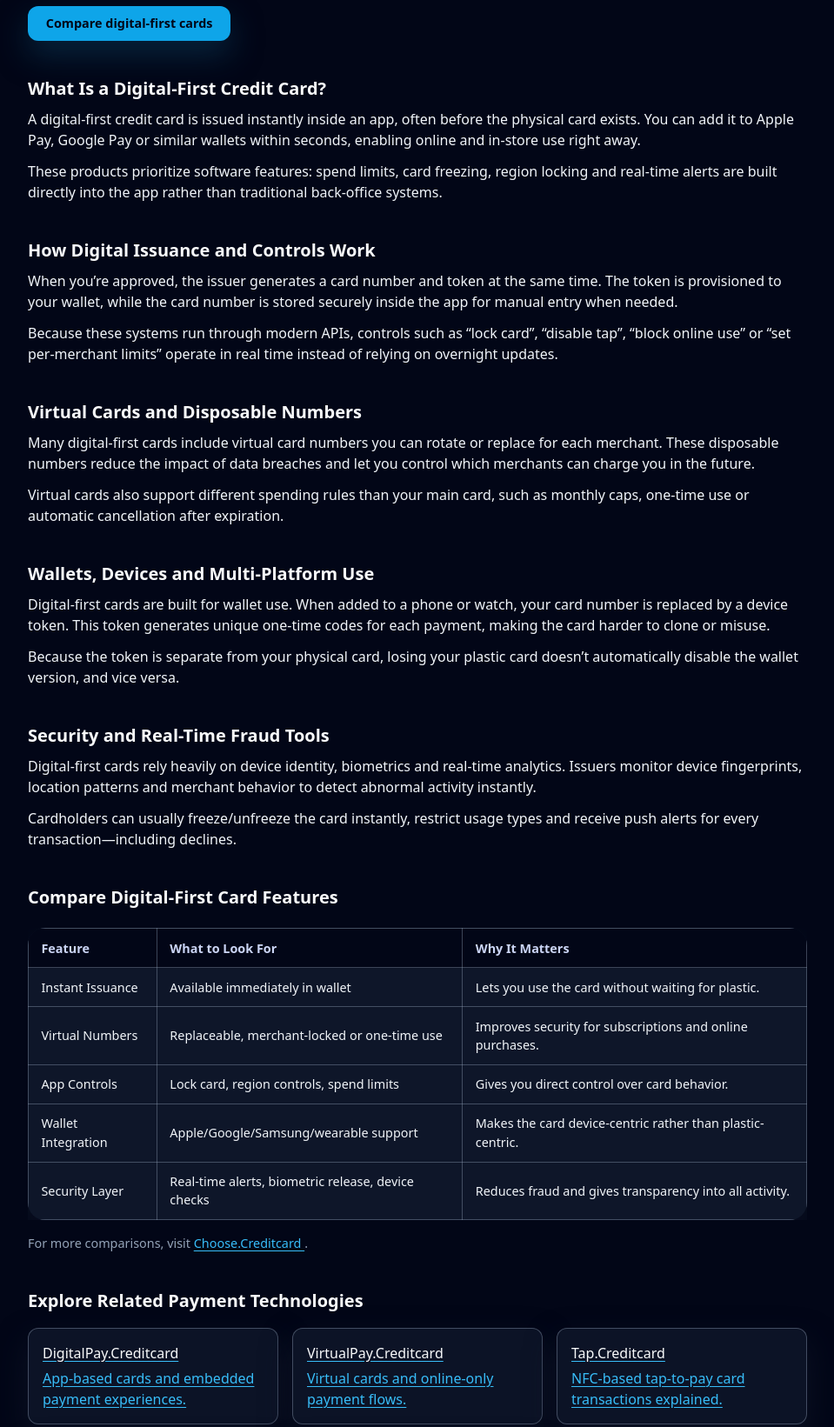
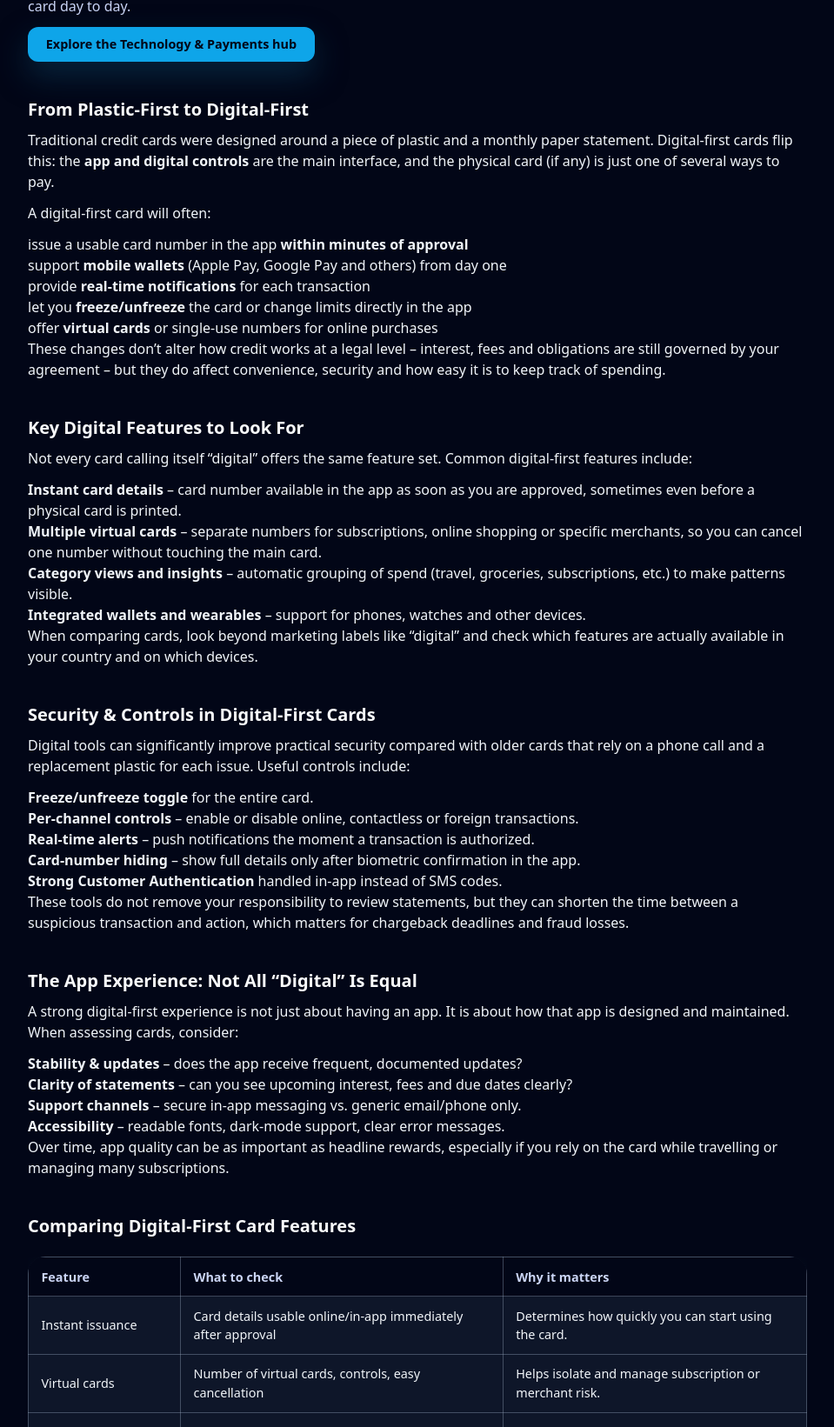
Before and after one commit to ChooseCreditCard/digi.creditcard, a plain HTML site: page index.html in a window 1280 px wide. Shown: the part 313-1954 px from the top of the page at 87% size, without its empty margins (160-1119 px from the left). Drawn offline with nearby package versions, Linux system fonts and the light colour scheme.

Commit message:
Update index.html

````diff
--- a/index.html
+++ b/index.html
@@ -4,22 +4,22 @@
   <meta charset="UTF-8" />
   <meta name="viewport" content="width=device-width, initial-scale=1" />
 
-  <title>Digi.Creditcard – Digital-First Credit Cards & App-Based Payments</title>
-  <meta name="description" content="How digital-first credit cards work: instant issuance, virtual numbers, in-app controls, security layers and how digital wallets interact with the card network." />
+  <title>Digi.Creditcard – Digital-First Credit Cards & Apps Explained</title>
+  <meta name="description" content="What makes a credit card “digital-first”? Learn how card apps, virtual cards, wallets, notifications and security features work together in modern digital credit cards." />
   <meta name="robots" content="index,follow" />
   <link rel="canonical" href="https://digi.creditcard/" />
 
   <!-- Open Graph -->
-  <meta property="og:title" content="Digi.Creditcard – Digital-First Cards Explained" />
-  <meta property="og:description" content="Neutral overview of digital-first card features: instant issuance, app controls, virtual cards, tokenization and wallet compatibility." />
+  <meta property="og:title" content="Digi.Creditcard – Digital-First Credit Cards & Apps Explained" />
+  <meta property="og:description" content="Independent overview of digital-first credit cards: apps, virtual cards, wallets, instant issuance and security controls – in plain language." />
   <meta property="og:type" content="website" />
   <meta property="og:url" content="https://digi.creditcard/" />
   <meta property="og:image" content="https://choose.creditcard/preview.png?utm_source=digi.creditcard&utm_medium=referral&utm_campaign=og_image" />
 
   <!-- Twitter -->
   <meta name="twitter:card" content="summary_large_image" />
-  <meta name="twitter:title" content="Digi.Creditcard – Digital-First Cards Explained" />
-  <meta name="twitter:description" content="Learn how digital-first & app-based credit cards work: from instant provisioning to virtual cards and per-transaction controls." />
+  <meta name="twitter:title" content="Digi.Creditcard – Digital-First Credit Cards & Apps Explained" />
+  <meta name="twitter:description" content="How modern digital credit cards work: apps, notifications, virtual cards, wallets and security – explained without issuer marketing language." />
   <meta name="twitter:image" content="https://choose.creditcard/preview.png?utm_source=digi.creditcard&utm_medium=referral&utm_campaign=twitter_image" />
 
   <!-- GA4 -->
@@ -31,200 +31,259 @@
     gtag('config', 'G-64FE63JQ3H');
   </script>
 
-  <!-- Tailwind -->
+  <!-- Tailwind for utility classes -->
   <script src="https://cdn.tailwindcss.com"></script>
 
-  <!-- Shared CSS -->
+  <!-- Shared minisite styles -->
   <link rel="stylesheet" href="./styles.css" />
 </head>
+
 <body class="bg-slate-950 text-slate-100">
-
   <header class="site-header">
     <div class="nav-inner max-w-6xl">
       <div class="brand">
         <div class="cc-logo">CC</div>
         <div class="brand-text">
           <div class="brand-title">Digi.Creditcard</div>
-          <div class="brand-subtitle">Digital-First Card Technology</div>
+          <div class="brand-subtitle">Digital-First Credit Cards Explained</div>
         </div>
       </div>
-      <nav class="nav-links">
+      <nav class="nav-links" aria-label="Page navigation">
         <a href="#overview">Overview</a>
-        <a href="#mechanics">How It Works</a>
-        <a href="#compare">Compare</a>
+        <a href="#features">Digital Features</a>
+        <a href="#security">Security</a>
+        <a href="#apps">App Experience</a>
       </nav>
     </div>
   </header>
 
   <main class="cc-page">
-
+    <!-- Breadcrumb -->
     <div class="cc-breadcrumb">
       <a href="https://choose.creditcard/?utm_source=digi.creditcard&utm_medium=referral&utm_campaign=breadcrumb">Home</a>
       &nbsp;›&nbsp;
       Digi.Creditcard
     </div>
 
-    <!-- HERO -->
+    <!-- Hero -->
     <section class="hero">
       <div class="hero-content">
-        <h1>What Digital-First Credit Cards Actually Do</h1>
+        <h1>What Makes a Credit Card “Digital-First”?</h1>
         <p class="hero-lead">
-          Digital-first cards are designed for phones and apps, not plastic. This page explains instant issuance, virtual cards, wallet compatibility, security controls and how these features differ from traditional cards.
+          Many cards now advertise a “digital experience” – instant issuance, in-app controls, wallets,
+          alerts and virtual numbers. This page explains what that actually means, which features to look
+          for, and how digital tools can change how you use a credit card day to day.
         </p>
-
-        <a class="cta" href="https://choose.creditcard/?utm_source=digi.creditcard&utm_medium=referral&utm_campaign=hero_cta">
-          Compare digital-first cards
+        <a class="cta" href="https://choose.creditcard/technology/?utm_source=digi.creditcard&utm_medium=referral&utm_campaign=hero_cta">
+          Explore the Technology &amp; Payments hub
         </a>
       </div>
     </section>
 
-    <!-- CONTENT -->
+    <!-- Overview -->
     <section id="overview" class="section">
-      <h2>What Is a Digital-First Credit Card?</h2>
-      <p>A digital-first credit card is issued instantly inside an app, often before the physical card exists. You can add it to Apple Pay, Google Pay or similar wallets within seconds, enabling online and in-store use right away.</p>
-      <p>These products prioritize software features: spend limits, card freezing, region locking and real-time alerts are built directly into the app rather than traditional back-office systems.</p>
+      <h2>From Plastic-First to Digital-First</h2>
+      <p>
+        Traditional credit cards were designed around a piece of plastic and a monthly paper statement.
+        Digital-first cards flip this: the <strong>app and digital controls</strong> are the main interface,
+        and the physical card (if any) is just one of several ways to pay.
+      </p>
+      <p>
+        A digital-first card will often:
+      </p>
+      <ul>
+        <li>issue a usable card number in the app <strong>within minutes of approval</strong></li>
+        <li>support <strong>mobile wallets</strong> (Apple Pay, Google Pay and others) from day one</li>
+        <li>provide <strong>real-time notifications</strong> for each transaction</li>
+        <li>let you <strong>freeze/unfreeze</strong> the card or change limits directly in the app</li>
+        <li>offer <strong>virtual cards</strong> or single-use numbers for online purchases</li>
+      </ul>
+      <p>
+        These changes don’t alter how credit works at a legal level – interest, fees and obligations are
+        still governed by your agreement – but they do affect convenience, security and how easy it is to
+        keep track of spending.
+      </p>
     </section>
 
-    <section id="mechanics" class="section">
-      <h2>How Digital Issuance and Controls Work</h2>
-      <p>When you’re approved, the issuer generates a card number and token at the same time. The token is provisioned to your wallet, while the card number is stored securely inside the app for manual entry when needed.</p>
-      <p>Because these systems run through modern APIs, controls such as “lock card”, “disable tap”, “block online use” or “set per-merchant limits” operate in real time instead of relying on overnight updates.</p>
+    <!-- Digital Features -->
+    <section id="features" class="section">
+      <h2>Key Digital Features to Look For</h2>
+      <p>
+        Not every card calling itself “digital” offers the same feature set. Common digital-first features include:
+      </p>
+      <ul>
+        <li>
+          <strong>Instant card details</strong> – card number available in the app as soon as you are approved,
+          sometimes even before a physical card is printed.
+        </li>
+        <li>
+          <strong>Multiple virtual cards</strong> – separate numbers for subscriptions, online shopping or specific merchants,
+          so you can cancel one number without touching the main card.
+        </li>
+        <li>
+          <strong>Category views and insights</strong> – automatic grouping of spend (travel, groceries, subscriptions,
+          etc.) to make patterns visible.
+        </li>
+        <li>
+          <strong>Integrated wallets and wearables</strong> – support for phones, watches and other devices.
+        </li>
+      </ul>
+      <p>
+        When comparing cards, look beyond marketing labels like “digital” and check which features are actually
+        available in your country and on which devices.
+      </p>
     </section>
 
-    <section class="section">
-      <h2>Virtual Cards and Disposable Numbers</h2>
-      <p>Many digital-first cards include virtual card numbers you can rotate or replace for each merchant. These disposable numbers reduce the impact of data breaches and let you control which merchants can charge you in the future.</p>
-      <p>Virtual cards also support different spending rules than your main card, such as monthly caps, one-time use or automatic cancellation after expiration.</p>
+    <!-- Security -->
+    <section id="security" class="section">
+      <h2>Security &amp; Controls in Digital-First Cards</h2>
+      <p>
+        Digital tools can significantly improve practical security compared with older cards that rely on
+        a phone call and a replacement plastic for each issue. Useful controls include:
+      </p>
+      <ul>
+        <li><strong>Freeze/unfreeze toggle</strong> for the entire card.</li>
+        <li><strong>Per-channel controls</strong> – enable or disable online, contactless or foreign transactions.</li>
+        <li><strong>Real-time alerts</strong> – push notifications the moment a transaction is authorized.</li>
+        <li><strong>Card-number hiding</strong> – show full details only after biometric confirmation in the app.</li>
+        <li><strong>Strong Customer Authentication</strong> handled in-app instead of SMS codes.</li>
+      </ul>
+      <p>
+        These tools do not remove your responsibility to review statements, but they can shorten the time between
+        a suspicious transaction and action, which matters for chargeback deadlines and fraud losses.
+      </p>
     </section>
 
-    <section class="section">
-      <h2>Wallets, Devices and Multi-Platform Use</h2>
-      <p>Digital-first cards are built for wallet use. When added to a phone or watch, your card number is replaced by a device token. This token generates unique one-time codes for each payment, making the card harder to clone or misuse.</p>
-      <p>Because the token is separate from your physical card, losing your plastic card doesn’t automatically disable the wallet version, and vice versa.</p>
+    <!-- App Experience -->
+    <section id="apps" class="section">
+      <h2>The App Experience: Not All “Digital” Is Equal</h2>
+      <p>
+        A strong digital-first experience is not just about having an app. It is about how that app is designed
+        and maintained. When assessing cards, consider:
+      </p>
+      <ul>
+        <li><strong>Stability &amp; updates</strong> – does the app receive frequent, documented updates?</li>
+        <li><strong>Clarity of statements</strong> – can you see upcoming interest, fees and due dates clearly?</li>
+        <li><strong>Support channels</strong> – secure in-app messaging vs. generic email/phone only.</li>
+        <li><strong>Accessibility</strong> – readable fonts, dark-mode support, clear error messages.</li>
+      </ul>
+      <p>
+        Over time, app quality can be as important as headline rewards, especially if you rely on the card
+        while travelling or managing many subscriptions.
+      </p>
     </section>
 
+    <!-- Comparison-style table -->
     <section class="section">
-      <h2>Security and Real-Time Fraud Tools</h2>
-      <p>Digital-first cards rely heavily on device identity, biometrics and real-time analytics. Issuers monitor device fingerprints, location patterns and merchant behavior to detect abnormal activity instantly.</p>
-      <p>Cardholders can usually freeze/unfreeze the card instantly, restrict usage types and receive push alerts for every transaction—including declines.</p>
-    </section>
-
-    <!-- TABLE -->
-    <section id="compare" class="section">
-      <h2>Compare Digital-First Card Features</h2>
-
+      <h2>Comparing Digital-First Card Features</h2>
       <div class="table-wrap">
         <table class="table">
           <thead>
             <tr>
               <th>Feature</th>
-              <th>What to Look For</th>
-              <th>Why It Matters</th>
+              <th>What to check</th>
+              <th>Why it matters</th>
             </tr>
           </thead>
           <tbody>
             <tr>
-              <td>Instant Issuance</td>
-              <td>Available immediately in wallet</td>
-              <td>Lets you use the card without waiting for plastic.</td>
+              <td>Instant issuance</td>
+              <td>Card details usable online/in-app immediately after approval</td>
+              <td>Determines how quickly you can start using the card.</td>
             </tr>
             <tr>
-              <td>Virtual Numbers</td>
-              <td>Replaceable, merchant-locked or one-time use</td>
-              <td>Improves security for subscriptions and online purchases.</td>
+              <td>Virtual cards</td>
+              <td>Number of virtual cards, controls, easy cancellation</td>
+              <td>Helps isolate and manage subscription or merchant risk.</td>
             </tr>
             <tr>
-              <td>App Controls</td>
-              <td>Lock card, region controls, spend limits</td>
-              <td>Gives you direct control over card behavior.</td>
+              <td>Wallet &amp; device support</td>
+              <td>Supported wallets (phone, watch, browser), region coverage</td>
+              <td>Affects where and how you can tap to pay.</td>
             </tr>
             <tr>
-              <td>Wallet Integration</td>
-              <td>Apple/Google/Samsung/wearable support</td>
-              <td>Makes the card device-centric rather than plastic-centric.</td>
+              <td>Controls &amp; alerts</td>
+              <td>Freeze, per-channel blocking, push notifications</td>
+              <td>Gives you faster visibility and reaction to misuse.</td>
             </tr>
             <tr>
-              <td>Security Layer</td>
-              <td>Real-time alerts, biometric release, device checks</td>
-              <td>Reduces fraud and gives transparency into all activity.</td>
+              <td>Transparency</td>
+              <td>Clear display of fees, interest, FX charges in the app</td>
+              <td>Makes it easier to avoid surprises on your statement.</td>
             </tr>
           </tbody>
         </table>
       </div>
-
       <p class="small">
-        For more comparisons, visit
-        <a href="https://choose.creditcard/?utm_source=digi.creditcard&utm_medium=referral&utm_campaign=comparison_section">
-          Choose.Creditcard
+        For a broader overview of card technology and payment flows, visit the
+        <a href="https://choose.creditcard/technology/?utm_source=digi.creditcard&utm_medium=referral&utm_campaign=comparison_section">
+          Technology &amp; Payments hub on Choose.Creditcard
         </a>.
       </p>
     </section>
 
-    <!-- CLUSTER -->
+    <!-- Cluster links -->
     <section class="section">
-      <h2>Explore Related Payment Technologies</h2>
-
+      <h2>Explore Related Digital Payment Topics</h2>
       <div class="cluster-grid">
         <a class="cluster-card" href="https://digitalpay.creditcard/?utm_source=digi.creditcard&utm_medium=referral&utm_campaign=cluster_digitalpay">
           <h3>DigitalPay.Creditcard</h3>
-          <p>App-based cards and embedded payment experiences.</p>
+          <p>How everyday digital card payments are processed.</p>
         </a>
         <a class="cluster-card" href="https://virtualpay.creditcard/?utm_source=digi.creditcard&utm_medium=referral&utm_campaign=cluster_virtualpay">
           <h3>VirtualPay.Creditcard</h3>
-          <p>Virtual cards and online-only payment flows.</p>
+          <p>Virtual card numbers, subscriptions and online security.</p>
         </a>
         <a class="cluster-card" href="https://tap.creditcard/?utm_source=digi.creditcard&utm_medium=referral&utm_campaign=cluster_tap">
           <h3>Tap.Creditcard</h3>
-          <p>NFC-based tap-to-pay card transactions explained.</p>
+          <p>Contactless and NFC tap-to-pay for cards and devices.</p>
+        </a>
+        <a class="cluster-card" href="https://wallets.creditcard/?utm_source=digi.creditcard&utm_medium=referral&utm_campaign=cluster_wallets">
+          <h3>Wallets.Creditcard</h3>
+          <p>How card wallets store, tokenise and present your card.</p>
         </a>
         <a class="cluster-card" href="https://wearable.creditcard/?utm_source=digi.creditcard&utm_medium=referral&utm_campaign=cluster_wearable">
           <h3>Wearable.Creditcard</h3>
-          <p>Using watches and rings as payment devices.</p>
-        </a>
-        <a class="cluster-card" href="https://tech.creditcard/?utm_source=digi.creditcard&utm_medium=referral&utm_campaign=cluster_tech">
-          <h3>Tech.Creditcard</h3>
-          <p>Hub for next-generation card & payment technologies.</p>
+          <p>Using watches, rings and other devices for card payments.</p>
         </a>
       </div>
     </section>
 
-    <!-- COLLECTION -->
+    <!-- Collection / disclaimer -->
     <section class="section">
       <h2>Part of The CreditCard Collection</h2>
-
       <p class="small">
-        Digi.Creditcard is part of <strong>The CreditCard Collection</strong> — a network of focused minisites by ronarn AS. Each page explains one part of the payment stack and links to independent comparison tools.
+        Digi.Creditcard is one spoke in <strong>The CreditCard Collection</strong> – a network of focused
+        microsites operated by ronarn AS. Each minisite explains one dimension of card usage in neutral,
+        documentation-based language and then points to structured comparison hubs.
+      </p>
+      <p class="small">
+        We do not issue cards or operate apps or wallets ourselves. Features, availability and eligibility
+        vary by country and change frequently. Always check current terms with the issuer or wallet provider
+        before applying or relying on any feature.
       </p>
 
-      <p class="small">
-        We do not issue cards or store customer data. We summarize public documentation and outline trade-offs so readers can make informed decisions.
-      </p>
-
-      <p class="small">
-        Nothing here is financial or technical advice. Always read your issuer’s official documentation and adjust card settings based on your own needs.
-      </p>
-
-      <!-- REQUIRED SNIPPET — TECHNOLOGY HUB -->
+      <!-- Hub snippet – Technology hub -->
       <div class="hub-link">
         <a href="https://choose.creditcard/technology/?utm_source=digi.creditcard&utm_medium=referral&utm_campaign=minisite_to_hub"
-           class="text-sm text-slate-600 hover:text-slate-900">
-          Learn more at the Technology hub
+           class="text-sm text-slate-400 hover:text-slate-200">
+          Learn more in the Technology &amp; Payments hub on Choose.Creditcard
         </a>
       </div>
     </section>
 
-    <!-- CTA -->
+    <!-- Bottom CTA -->
     <section class="section">
-      <h2>Ready to Compare Digital-First Cards?</h2>
+      <h2>Ready to Compare Digital-First Card Features?</h2>
       <p class="small">
-        Use Digi.Creditcard to understand how digital-first systems work, then visit the main hub to compare issuers offering instant issuance, virtual cards and advanced security.
+        Use Digi.Creditcard to understand the digital side of credit cards. Then visit the Technology &amp;
+        Payments hub to see how different cards combine apps, wallets, security and payment options – alongside
+        fees, FX costs and benefits.
       </p>
-
-      <a class="cta" href="https://choose.creditcard/?utm_source=digi.creditcard&utm_medium=referral&utm_campaign=bottom_cta">
-        Go to Choose.Creditcard
+      <a class="cta" href="https://choose.creditcard/technology/?utm_source=digi.creditcard&utm_medium=referral&utm_campaign=bottom_cta">
+        Go to Technology &amp; Payments hub
       </a>
     </section>
-
   </main>
 
   <footer class="mini-footer">
@@ -233,6 +292,6 @@
       Contact: <a href="mailto:support@cc.creditcard">support@cc.creditcard</a>
     </p>
   </footer>
-
 </body>
 </html>
+```0
````
